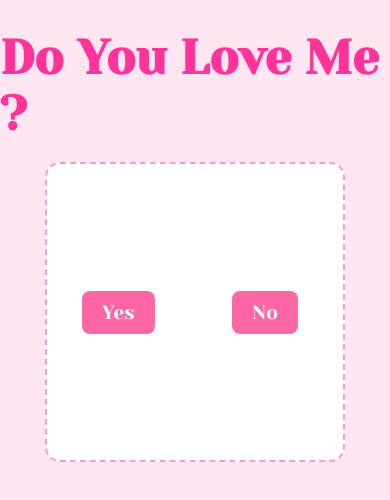
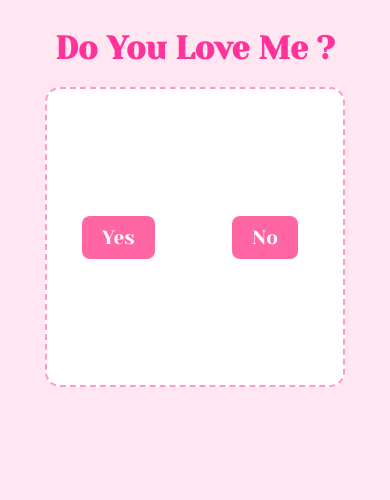
Before and after one commit to mahadi40011/LOVE, a plain HTML site: page index.html in a window 390 px wide. Drawn offline with Linux system fonts and the light colour scheme.

Commit message:
added responsive

```diff
--- a/style.css
+++ b/style.css
@@ -14,14 +14,14 @@ body {
     flex-direction: column;
     align-items: center;
     justify-content: start;
-    min-height: 100vh;
+    /* min-height: 100vh; */
     margin: 0;
     background-color: #ffe6f0;
     overflow: hidden;
 }
 
 h1 {
-    font-size: 48px;
+    font-size: 3rem;
     margin-top: 30px;
     color: #ff3399;
 }
@@ -80,3 +80,9 @@ h1 {
     width: 200px;
     display: none;
 }
+
+@media screen and (max-width: 576px) {
+    h1{
+        font-size: 2rem;
+    }
+}
```
